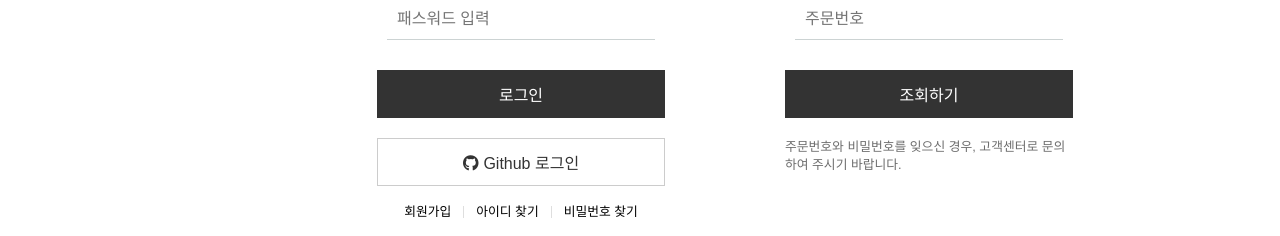
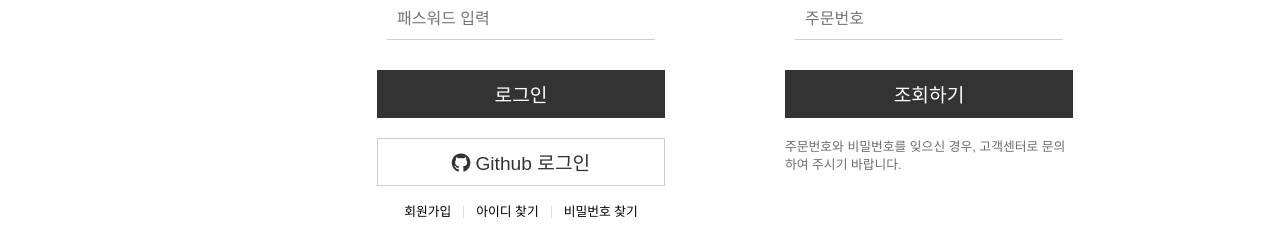
Before and after one commit to jiho9505/store-9, a React app in the folder client/: page /login in a window 1280 px wide. Shown: the part 702-938 px from the top of the page. Built offline with nearby package versions, Linux system fonts and the light colour scheme; a web font is replaced by a local one.

Commit message:
💄 Adjust Button font & size

```diff
--- a/client/src/components/base/Button/index.tsx
+++ b/client/src/components/base/Button/index.tsx
@@ -1,6 +1,7 @@
 import React from 'react';
 import styled from '@emotion/styled';
 import { css } from '@emotion/react';
+import { baeminFont } from '@/static/style/common';
 
 type ButtonTheme = 'normal' | 'github' | 'dark' | 'white';
 type ButtonType = 'button' | 'submit' | 'reset';
@@ -72,7 +73,7 @@ const getButtonSize = (size: string) => {
       width: 10rem;
       height: 3rem;
       button {
-        font-size: 0.8rem;
+        font-size: 0.9rem;
       }
     `;
   }
@@ -83,10 +84,12 @@ const CustomButton = styled.button<CustomButtonProps>`
   height: 100%;
   color: #fff;
   border: none;
-  font-size: 1rem;
+  font-size: 1.2rem;
   cursor: pointer;
   padding: 0 10px;
   transition: all 0.2s;
+  font-family: ${baeminFont};
+
   ${({ theme }) => getButtonTheme(theme)};
 `;
 
```
